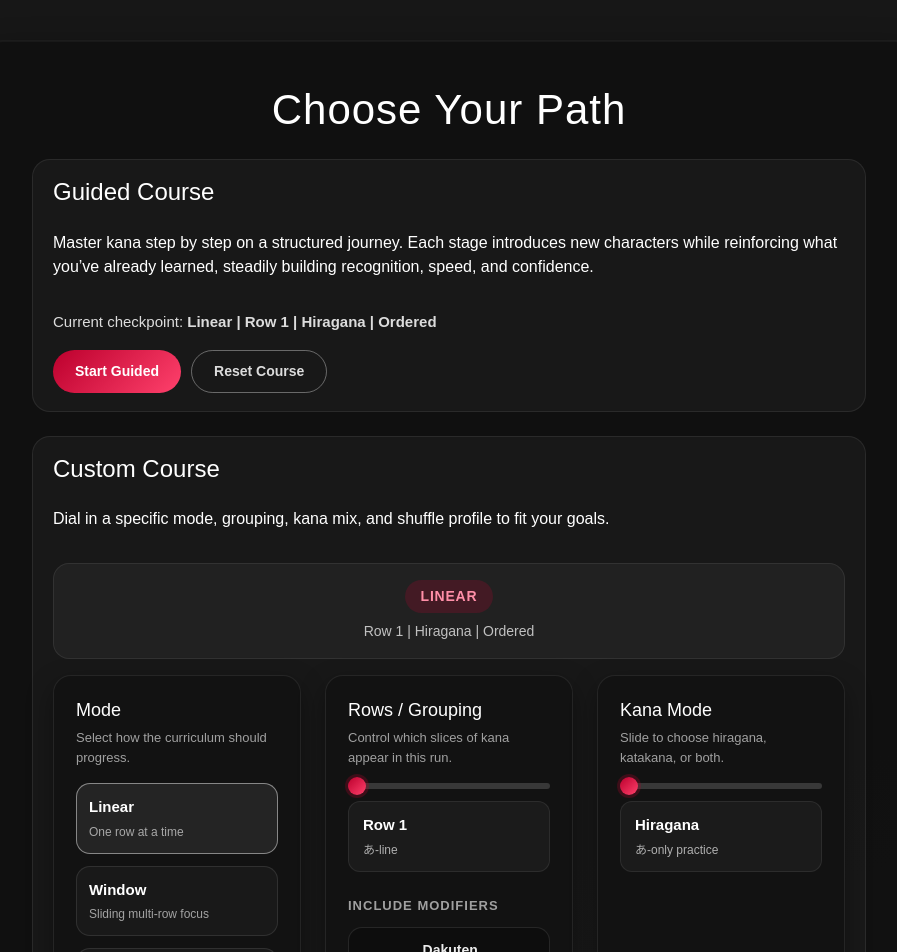
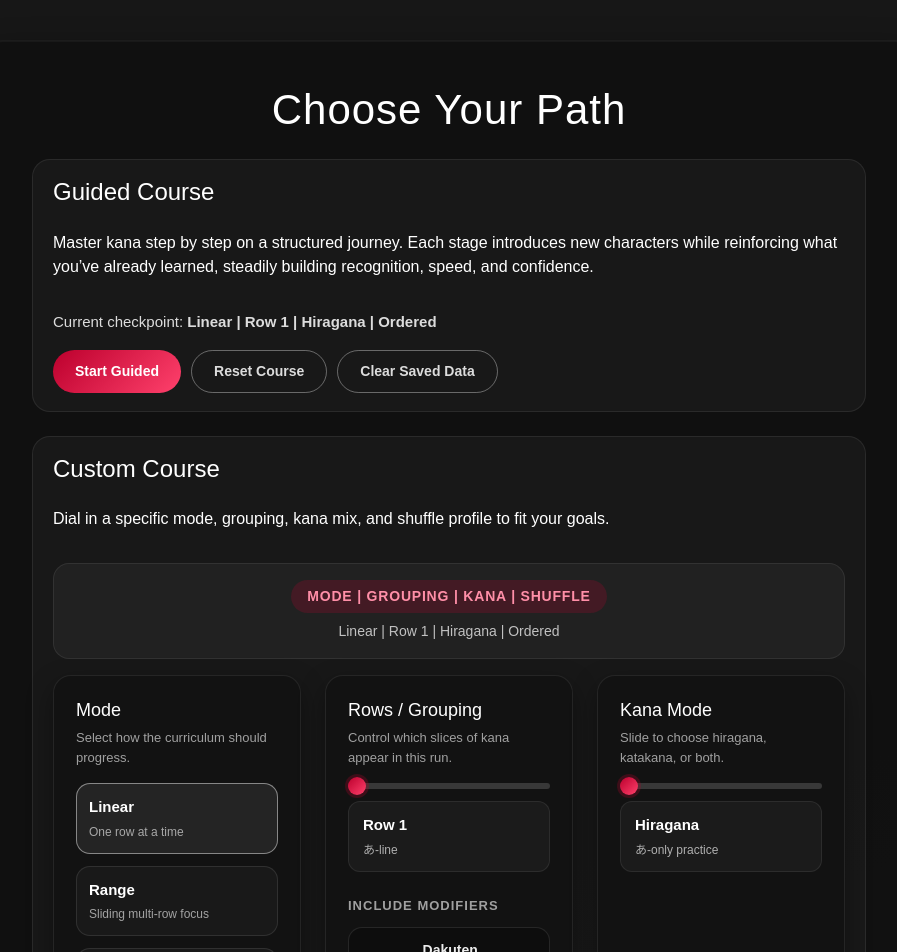
Before and after one commit to joejamsky/LanguageTrainer, a React (Create React App) app in the folder language-learner/: page /setup in a window 1280 px wide. Shown: the top 952 px of the page, without its empty margins (191-1088 px from the left). Built offline with nearby package versions, Linux system fonts and the light colour scheme.

Commit message:
reset button and changed window mode to range mode

```diff
--- a/language-learner/src/Misc/levelUtils.js
+++ b/language-learner/src/Misc/levelUtils.js
@@ -7,7 +7,7 @@ import {
 
 export const PROGRESSION_MODES = {
   LINEAR: "linear",
-  WINDOW: "window",
+  RANGE: "range",
   SHAPES: "shapes",
   ADAPTIVE: "adaptive",
 };
@@ -21,9 +21,17 @@ const SCRIPT_SEQUENCE = Object.keys(LEVEL_TO_SCRIPT)
   .sort((a, b) => a - b);
 const MODE_SEQUENCE = [
   PROGRESSION_MODES.LINEAR,
-  PROGRESSION_MODES.WINDOW,
+  PROGRESSION_MODES.RANGE,
   PROGRESSION_MODES.SHAPES,
   PROGRESSION_MODES.ADAPTIVE,
+];
+
+const STORAGE_KEYS_TO_CLEAR = [
+  "languageTrainerLastLevel",
+  "languageTrainerStats",
+  "tileStats",
+  "languageTrainerSettings",
+  "characters",
 ];
 
 const SCRIPT_LABELS = {
@@ -168,6 +176,17 @@ export const persistLevelStats = (stats) => {
   }
 };
 
+export const clearStoredData = () => {
+  if (!isBrowser) return;
+  STORAGE_KEYS_TO_CLEAR.forEach((key) => {
+    try {
+      localStorage.removeItem(key);
+    } catch (error) {
+      console.warn(`Failed to clear stored data for key "${key}":`, error);
+    }
+  });
+};
+
 export const getScriptLevelFromFilters = (characterTypes = {}) => {
   if (characterTypes.hiragana && characterTypes.katakana) return SCRIPT_TO_LEVEL.both;
   if (characterTypes.katakana) return SCRIPT_TO_LEVEL.katakana;
@@ -203,7 +222,7 @@ export const buildLevelKey = (level = DEFAULT_LEVEL) => {
 
 const getInitialLevelForMode = (mode) => {
   switch (mode) {
-    case PROGRESSION_MODES.WINDOW:
+    case PROGRESSION_MODES.RANGE:
       return {
         ...DEFAULT_LEVEL,
         mode,
@@ -286,10 +305,10 @@ const advanceLinear = (level) => {
     };
   }
 
-  return getInitialLevelForMode(PROGRESSION_MODES.WINDOW);
+  return getInitialLevelForMode(PROGRESSION_MODES.RANGE);
 };
 
-const advanceWindow = (level) => {
+const advanceRange = (level) => {
   const rowCount = Math.max(1, level.rowEnd - level.rowStart + 1);
   const windowSize = WINDOW_SIZES.find((size) => size === rowCount) || WINDOW_SIZES[0] || 2;
   const advanced = advanceScriptShuffle(level, { rowStart: level.rowStart, rowEnd: level.rowEnd });
@@ -377,8 +396,8 @@ export const getNextLevel = (level = DEFAULT_LEVEL) => {
   switch (normalized.mode) {
     case PROGRESSION_MODES.LINEAR:
       return normalizeLevelShape(advanceLinear(normalized));
-    case PROGRESSION_MODES.WINDOW:
-      return normalizeLevelShape(advanceWindow(normalized));
+    case PROGRESSION_MODES.RANGE:
+      return normalizeLevelShape(advanceRange(normalized));
     case PROGRESSION_MODES.SHAPES:
       return normalizeLevelShape(advanceShapes(normalized));
     case PROGRESSION_MODES.ADAPTIVE:
--- a/language-learner/src/Pages/Setup.js
+++ b/language-learner/src/Pages/Setup.js
@@ -24,6 +24,7 @@ import {
   getWindowSizes,
   getShapeGroupCount,
   getAccuracyThresholds,
+  clearStoredData,
 } from "../Misc/levelUtils";
 
 const TOTAL_ROWS = ROW_TIERS.length;
@@ -38,8 +39,8 @@ const MODE_OPTIONS = [
     caption: "One row at a time",
   },
   {
-    key: PROGRESSION_MODES.WINDOW,
-    title: "Window",
+    key: PROGRESSION_MODES.RANGE,
+    title: "Range",
     caption: "Sliding multi-row focus",
   },
   {
@@ -70,6 +71,7 @@ const toPercent = (value) => `${Math.round((value || 0) * 100)}%`;
 const Setup = () => {
   const { filters, setFilters, options, setOptions } = useGameState();
   const [lastLevel, setLastLevel] = useState(() => readStoredLevel());
+  const [storageResetMessage, setStorageResetMessage] = useState("");
 
   const baseRowRange = options.rowRange || { start: options.rowLevel || 1, end: options.rowLevel || 1 };
   const rowRange = useMemo(
@@ -140,7 +142,7 @@ const Setup = () => {
       if (mode === PROGRESSION_MODES.LINEAR) {
         const pivot = clampRowValue(rowRange.start);
         nextRange = clampRange(pivot, pivot);
-      } else if (mode === PROGRESSION_MODES.WINDOW) {
+      } else if (mode === PROGRESSION_MODES.RANGE) {
         const initialSize = WINDOW_SIZES[0] || 2;
         nextRange = clampRange(1, initialSize);
       } else {
@@ -311,6 +313,12 @@ const Setup = () => {
     persistStoredLevel(normalized);
   };
 
+  const handleClearStoredData = () => {
+    clearStoredData();
+    applyGuidedLevel(DEFAULT_LEVEL);
+    setStorageResetMessage("Saved data cleared. Everything is back to defaults.");
+  };
+
   const renderGroupingControls = () => {
     switch (studyMode) {
       case PROGRESSION_MODES.LINEAR: {
@@ -332,7 +340,7 @@ const Setup = () => {
           </div>
         );
       }
-      case PROGRESSION_MODES.WINDOW: {
+      case PROGRESSION_MODES.RANGE: {
         const sliderDisabled = maxWindowStart <= 1;
         return (
           <>
@@ -361,7 +369,7 @@ const Setup = () => {
                 >
                   <span className="mode-chip-title">{size} rows</span>
                   <span className="mode-chip-caption">
-                    {size === TOTAL_ROWS ? "Full set" : `Window of ${size}`}
+                    {size === TOTAL_ROWS ? "Full set" : `Range of ${size}`}
                   </span>
                 </button>
               ))}
@@ -439,7 +447,19 @@ const Setup = () => {
             >
               Reset Course
             </button>
+            <button
+              type="button"
+              className="auto-mode-button auto-mode-reset"
+              onClick={handleClearStoredData}
+            >
+              Clear Saved Data
+            </button>
           </div>
+          {storageResetMessage && (
+            <div className="auto-mode-copy">
+              <p className="auto-mode-description">{storageResetMessage}</p>
+            </div>
+          )}
         </div>
 
         <div className="auto-mode-card">
@@ -449,9 +469,9 @@ const Setup = () => {
           </div>
 
           <div className="level-summary">
-            <span className="level-badge">{customDescriptor.mode}</span>
+            <span className="level-badge">Mode | Grouping | Kana | Shuffle</span>
             <p className="level-details">
-              {customDescriptor.grouping} | {customDescriptor.kana} | {customDescriptor.shuffle}
+              {customDescriptor.mode} | {customDescriptor.grouping} | {customDescriptor.kana} | {customDescriptor.shuffle}
             </p>
           </div>
 
```
